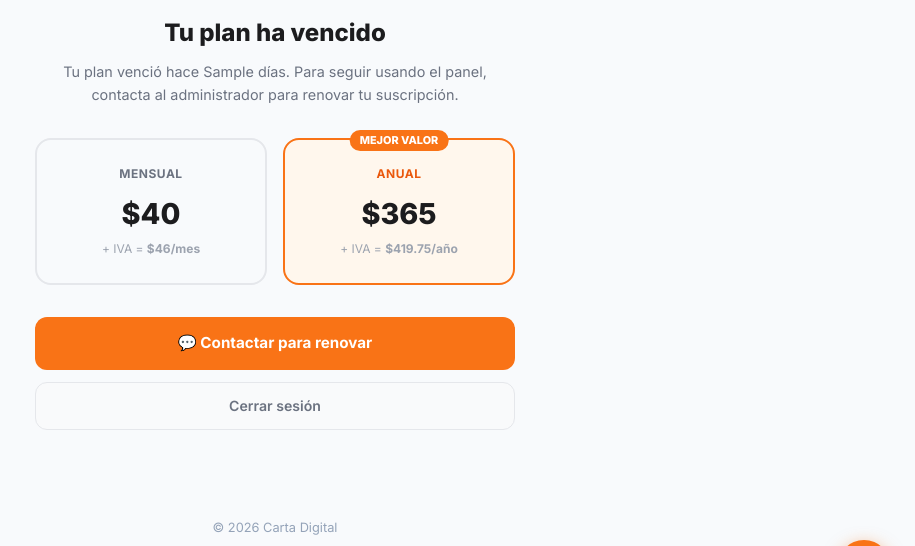
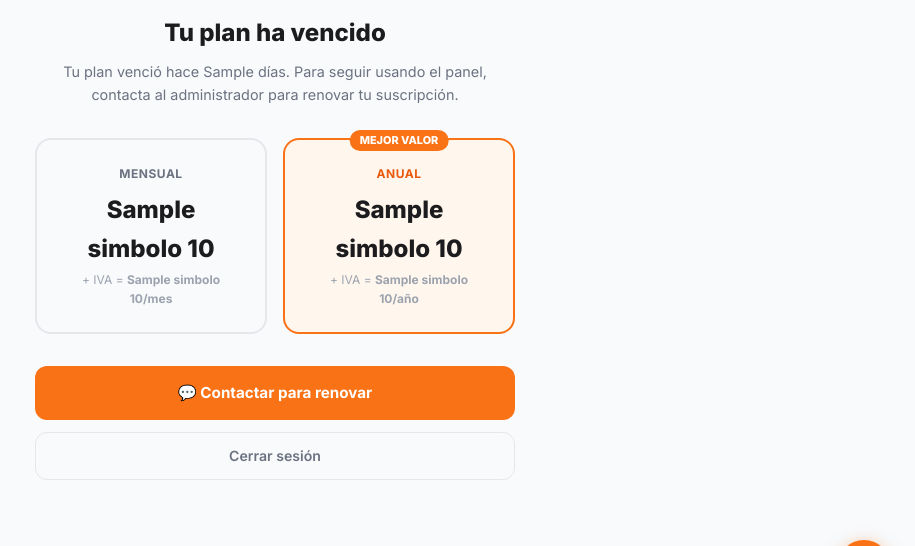
Before and after one commit to colverounmerco-lgtm/carta-digital, a Flask app: template templates/auth/plan_vencido.html in a window 1280 px wide. Shown: the part 182-728 px from the top of the page, without its empty margins (365-1280 px from the left). Run offline with Flask 3, Linux system fonts and the light colour scheme; tables that the repository leaves empty hold one stand-in row (values such as "Sample post"); the template is opened without the code that fills it: values that come from a table or form of the project are taken from there, most other values are stand-ins (such as "Sample title", 1, 10 or a date in 2020); parts of the project's set-up code (start-up, migrations or seed data) failed here and were passed over.

Commit message:
Colombia: trial 30 dias, precios en COP, placeholders dinamicos en registro por pais
Co-Authored-By: Claude Sonnet 4.6 <noreply@anthropic.com>

```diff
--- a/main.py
+++ b/main.py
@@ -44,24 +44,23 @@ cloudinary.config(
 MAX_CANTIDAD    = 10
 TERMINOS_ASADO  = ["Blue", "Medio", "Tres cuartos", "Bien cocido"]
 CODIGO_TTL   = 15  # minutos
-TRIAL_DIAS   = 8
+TRIAL_DIAS   = 8   # Ecuador
+
+TRIAL_DIAS_POR_PAIS = {"ecuador": 8, "colombia": 30}
 
 PLANES = {
-    "mensual": {
-        "nombre": "Mensual",
-        "base":   40.00,
-        "iva":     6.00,
-        "total":  46.00,
-        "dias":   30,
-        "desc":   "Facturado cada mes",
+    "mensual": {"nombre": "Mensual", "dias": 30},
+    "anual":   {"nombre": "Anual",   "dias": 365},
+}
+
+PRECIOS = {
+    "ecuador": {
+        "mensual": {"base": 40.00,    "iva": 6.00,    "total": 46.00,    "simbolo": "$",    "moneda": "USD", "desc": "Facturado cada mes",          "desc_mes": "$35.41/mes"},
+        "anual":   {"base": 365.00,   "iva": 54.75,   "total": 419.75,   "simbolo": "$",    "moneda": "USD", "desc": "Pagas solo $35.41/mes",        "desc_mes": "$35.41/mes"},
     },
-    "anual": {
-        "nombre": "Anual",
-        "base":   365.00,
-        "iva":    54.75,
-        "total":  419.75,
-        "dias":   365,
-        "desc":   "Pagas solo $35.41/mes",
+    "colombia": {
+        "mensual": {"base": 160000,   "iva": 30400,   "total": 190400,   "simbolo": "COP",  "moneda": "COP", "desc": "Facturado cada mes",           "desc_mes": "COP 190.400/mes"},
+        "anual":   {"base": 1500000,  "iva": 285000,  "total": 1785000,  "simbolo": "COP",  "moneda": "COP", "desc": "Pagas solo COP 148.750/mes",   "desc_mes": "COP 148.750/mes"},
     },
 }
 
@@ -230,7 +229,8 @@ def plan_requerido(f):
         if r and not plan_vigente(r):
             vencido_hace = (datetime.utcnow() - r.plan_vence).days if r.plan_vence else 0
             return render_template("auth/plan_vencido.html",
-                                   restaurante=r, vencido_hace=vencido_hace)
+                                   restaurante=r, vencido_hace=vencido_hace,
+                                   precios=PRECIOS.get(r.pais or 'ecuador', PRECIOS['ecuador']))
         return f(*args, **kwargs)
     return decorated
 
@@ -341,8 +341,9 @@ def run_migrations():
         if not r.plan:
             r.plan = 'trial'
         if not r.plan_vence:
-            base = r.fecha_registro or datetime.utcnow()
-            r.plan_vence = base + timedelta(days=TRIAL_DIAS)
+            base  = r.fecha_registro or datetime.utcnow()
+            dias  = TRIAL_DIAS_POR_PAIS.get(r.pais or 'ecuador', TRIAL_DIAS)
+            r.plan_vence = base + timedelta(days=dias)
     db.session.commit()
 
 
@@ -421,10 +422,14 @@ def register():
 
         skip_verificacion = os.getenv("SKIP_EMAIL_VERIFICATION", "false").lower() == "true"
 
+        trial_dias = TRIAL_DIAS_POR_PAIS.get(pais, TRIAL_DIAS)
         r = Restaurante(nombre=nombre, email=email, slug=slug,
                         whatsapp=whatsapp, ciudad=ciudad,
                         logo_url=logo_url, descripcion=descripcion,
                         categoria=categoria, pais=pais,
+                        plan='trial',
+                        plan_inicio=datetime.utcnow(),
+                        plan_vence=datetime.utcnow() + timedelta(days=trial_dias),
                         email_verificado=skip_verificacion)
         r.set_password(pwd)
         db.session.add(r)
@@ -2215,7 +2220,8 @@ def admin_set_plan(rid):
     r.plan        = plan_tipo
     r.plan_inicio = fecha_inicio
     if plan_tipo == "trial":
-        r.plan_vence = fecha_inicio + timedelta(days=TRIAL_DIAS)
+        dias = TRIAL_DIAS_POR_PAIS.get(r.pais or 'ecuador', TRIAL_DIAS)
+        r.plan_vence = fecha_inicio + timedelta(days=dias)
     else:
         r.plan_vence = fecha_inicio + timedelta(days=PLANES[plan_tipo]["dias"])
     db.session.commit()
--- a/templates/auth/plan_vencido.html
+++ b/templates/auth/plan_vencido.html
@@ -18,20 +18,27 @@
     </p>
 
     <!-- Opciones de plan -->
-    {% set es_co = restaurante.pais == 'colombia' %}
     <div style="display:grid;grid-template-columns:1fr 1fr;gap:1rem;margin-bottom:2rem">
 
       <div style="border:2px solid #E5E7EB;border-radius:16px;padding:1.5rem;text-align:center">
         <div style="font-size:0.75rem;font-weight:700;color:#6B7280;text-transform:uppercase;letter-spacing:0.5px;margin-bottom:0.5rem">Mensual</div>
-        <div style="font-size:1.8rem;font-weight:900;color:#1C1C1E">$40</div>
-        <div style="font-size:0.75rem;color:#9CA3AF;margin-top:2px">+ IVA = <strong>$46/mes</strong></div>
+        <div style="font-size:1.5rem;font-weight:900;color:#1C1C1E">
+          {{ precios.mensual.simbolo }} {{ "{:,.0f}".format(precios.mensual.base).replace(",", ".") }}
+        </div>
+        <div style="font-size:0.75rem;color:#9CA3AF;margin-top:2px">
+          + IVA = <strong>{{ precios.mensual.simbolo }} {{ "{:,.0f}".format(precios.mensual.total).replace(",", ".") }}/mes</strong>
+        </div>
       </div>
 
       <div style="border:2px solid #F97316;border-radius:16px;padding:1.5rem;text-align:center;background:#FFF7ED;position:relative">
         <div style="position:absolute;top:-10px;left:50%;transform:translateX(-50%);background:#F97316;color:#fff;font-size:0.68rem;font-weight:800;padding:2px 10px;border-radius:999px;white-space:nowrap">MEJOR VALOR</div>
         <div style="font-size:0.75rem;font-weight:700;color:#EA580C;text-transform:uppercase;letter-spacing:0.5px;margin-bottom:0.5rem">Anual</div>
-        <div style="font-size:1.8rem;font-weight:900;color:#1C1C1E">$365</div>
-        <div style="font-size:0.75rem;color:#9CA3AF;margin-top:2px">+ IVA = <strong>$419.75/año</strong></div>
+        <div style="font-size:1.5rem;font-weight:900;color:#1C1C1E">
+          {{ precios.anual.simbolo }} {{ "{:,.0f}".format(precios.anual.base).replace(",", ".") }}
+        </div>
+        <div style="font-size:0.75rem;color:#9CA3AF;margin-top:2px">
+          + IVA = <strong>{{ precios.anual.simbolo }} {{ "{:,.0f}".format(precios.anual.total).replace(",", ".") }}/año</strong>
+        </div>
       </div>
 
     </div>
```
Also changed, not shown: templates/auth/register.html (+16 -0 lines).
